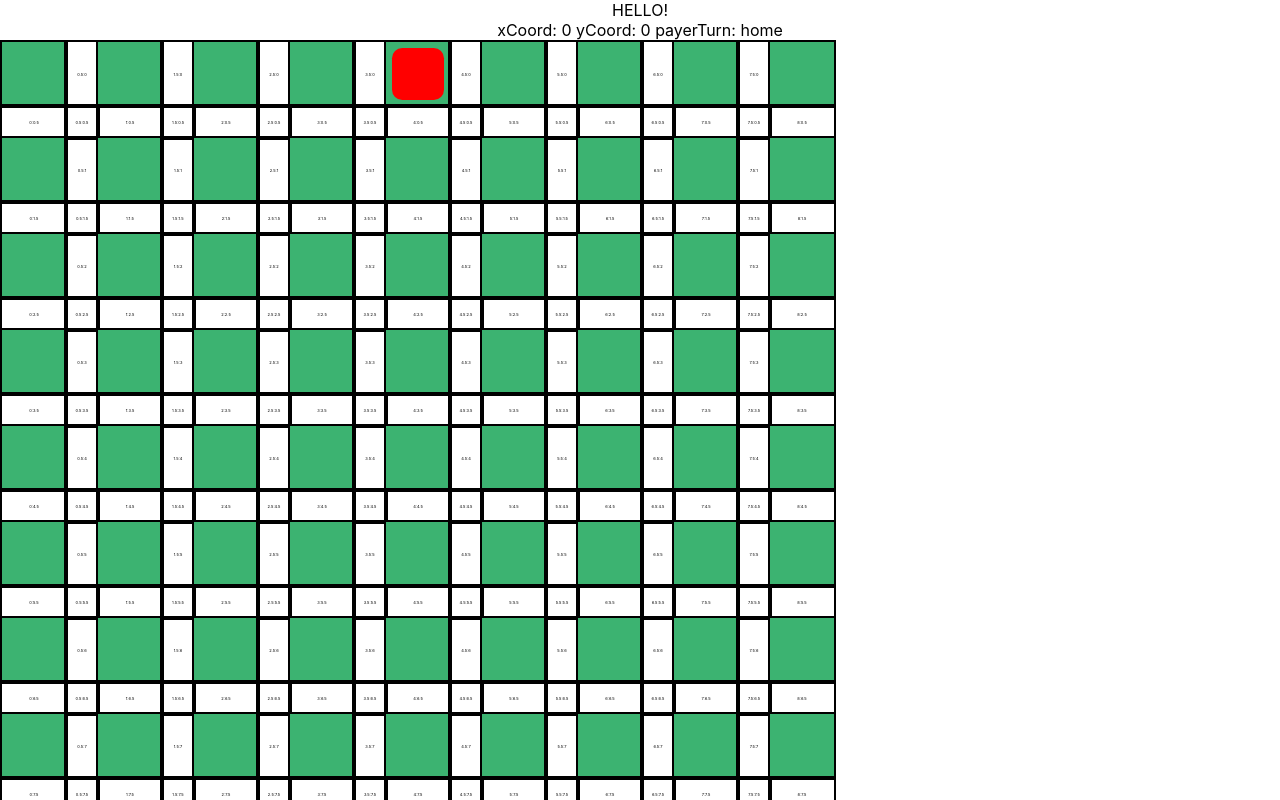
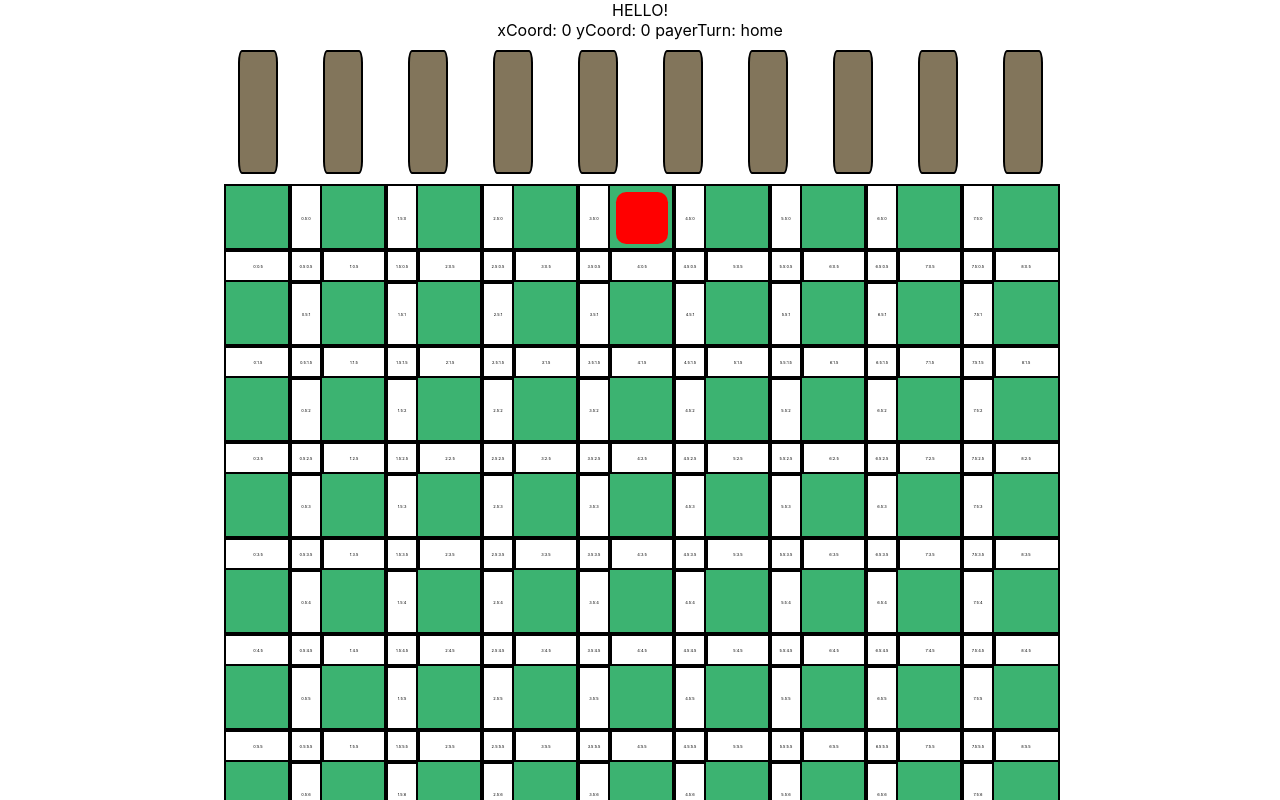
Before and after one commit to LouiMinister/jQuoridor, a React (Create React App) app: page / in a window 1280 px wide. Shown: the top 800 px of the page. Built offline with nearby package versions, Linux system fonts and the light colour scheme.

Commit message:
feature: 보드판 가운데정렬, 말 대기조 추가

```diff
--- a/src/App.tsx
+++ b/src/App.tsx
@@ -6,7 +6,7 @@ function App() {
     <div className="App">
       <div>
         HELLO!
-        <Board width={9} height={9} />
+        <Board width={9} height={9} marker_max={10} />
       </div>
     </div>
   );
--- a/src/board/Board.tsx
+++ b/src/board/Board.tsx
@@ -5,6 +5,7 @@ import Cell from "./cell/Cell";
 import { Coord } from "./Coord";
 import Gutter from "./gutter/Gutter";
 import { ObstacleDirection } from './Obstacle';
+import Waiting from './waiting/waiting';
 
 function boardMapReducer(boardMap: BoardMap, action): BoardMap {
   switch (action.type) {
@@ -25,8 +26,8 @@ function boardMapReducer(boardMap: BoardMap, action): BoardMap {
   return _.cloneDeep(boardMap);
 }
 
-function Board({ width, height }:
-  { width: number, height: number }) {
+function Board({ width, height, marker_max }:
+  { width: number, height: number, marker_max: number }) {
 
   const [mouseCoord, setMouseCoord] = useState({ x: 0, y: 0 });
   const [obstacleDirectionMode, setObstacleDirectionMode] = useState('horizontal' as ObstacleDirection)
@@ -64,16 +65,37 @@ function Board({ width, height }:
 
   const boardStyle = useMemo(() => {
     return {
+      justifyContent: "center",
       display: "grid",
       gridTemplateColumns: `64px repeat(${width - 1}, 32px 64px)`,
       gridTemplateRows: `64px repeat(${height - 1}, 32px 64px)`,
     }
   }, [width, height])
 
+  const waitingStyle = useMemo(() => {
+    return {
+      marginBottom: "10px",
+      marginTop: "10px",
+      justifyContent: "center",
+      display: "grid",
+      gridTemplateColumns: `40px repeat(${marker_max - 1}, 45px 40px)`,
+    };
+  }, [marker_max]);
+
   return (
     <>
       <div>
         {`xCoord: ${mouseCoord.x} yCoord: ${mouseCoord.y} payerTurn: ${playerTurn}`}
+      </div>
+      <div style={waitingStyle}>
+        {Array.from({ length: marker_max * 2 - 1 }, (v, i) => i).map((i) => {
+          if (i % 2 === 0) {
+            let waitingkey = `${i}:home`;
+            return <Waiting key={waitingkey}></Waiting>;
+          } else {
+            return <div></div>;
+          }
+        })}
       </div>
       <div style={boardStyle} onContextMenu={(e) => { e.preventDefault(); switchObstacleDirectionMode(); }}>
         {
@@ -86,6 +108,16 @@ function Board({ width, height }:
           })
         }
       </div>
+      <div style={waitingStyle}>
+        {Array.from({ length: marker_max * 2 - 1 }, (v, i) => i).map((i) => {
+          if (i % 2 === 0) {
+            let waitingkey = `${i}:home`;
+            return <Waiting key={waitingkey}></Waiting>;
+          } else {
+            return <div></div>;
+        }
+        })}
+      </div>
     </>
   );
 }
--- /dev/null
+++ b/src/board/waiting/waiting.tsx
@@ -0,0 +1,20 @@
+function Waiting() {
+  const renderWaiting = () => {
+    // 보드 크기 832x832
+    return (
+      <div
+        style={{
+          height: "120px",
+          borderRadius: "10%",
+          backgroundColor: "#82755b",
+          borderWidth: "2px",
+          borderStyle: "solid",
+        }}
+      ></div>
+    );
+  };
+
+  return <>{renderWaiting()}</>;
+}
+
+export default Waiting;
```
